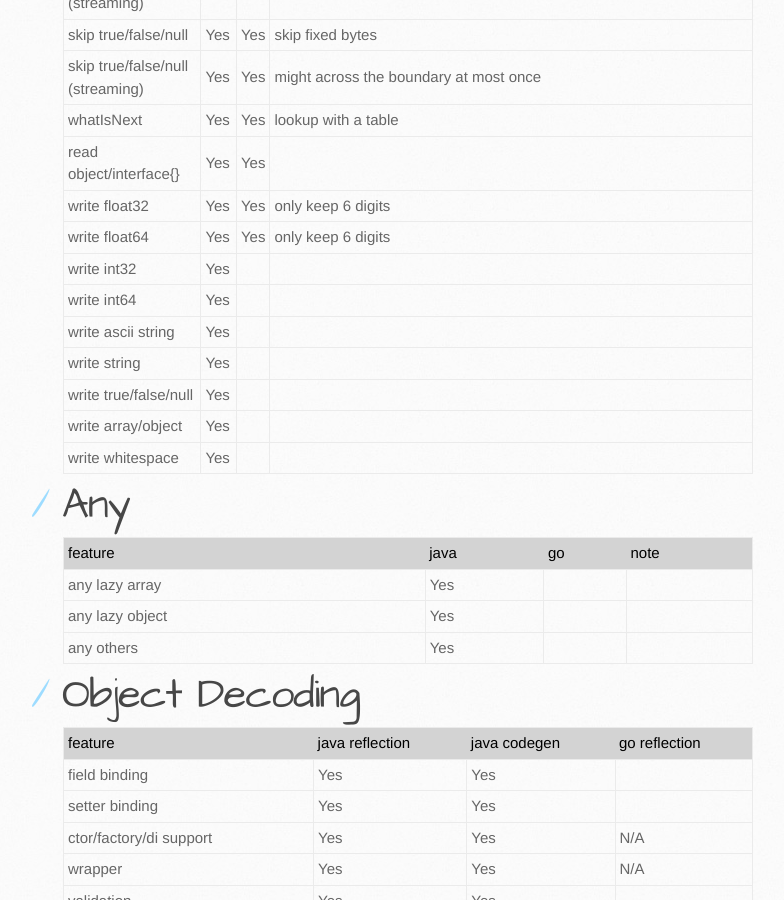
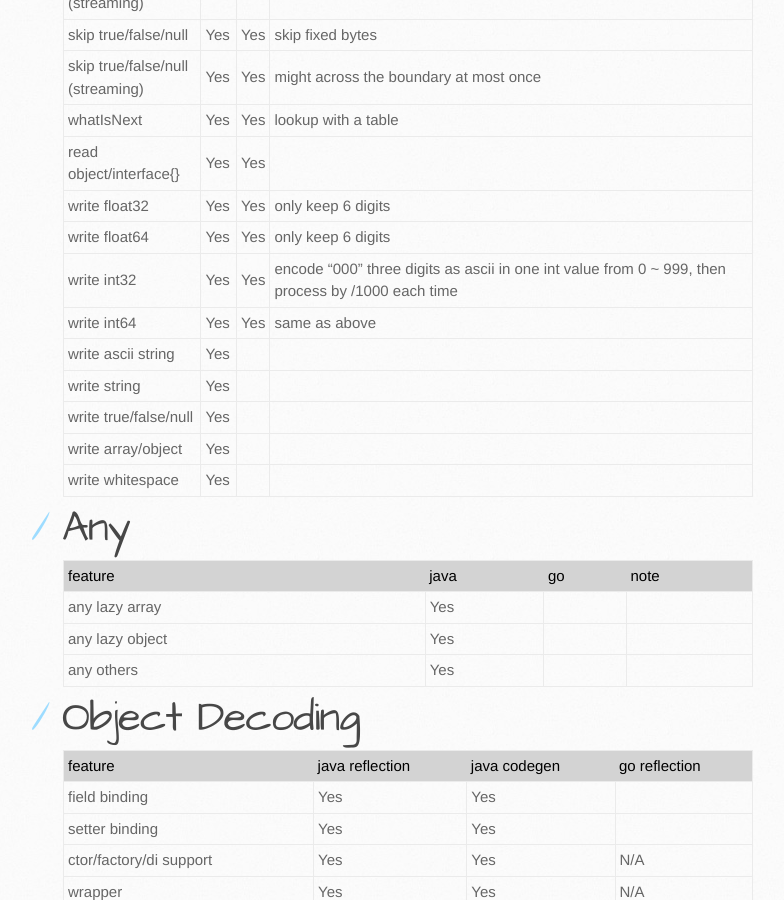
Before and after one commit to json-iterator/json-iterator.github.io, a Jekyll site: the page built from features.md, in a window 1280 px wide and 900 px high, scrolled down 1667 px. Shown: the whole window, without its empty margins (107-891 px from the left). Built offline with Jekyll 4.4.1, drawn with Linux system fonts in a browser that asks for light colours; comment, search, counter and statistics services are not loaded.

Commit message:
Update features.md

```diff
--- a/features.md
+++ b/features.md
@@ -39,8 +39,8 @@ title: Jsoniter Features (Java Version)
 | read object/interface{} | Yes | Yes | |
 | write float32 | Yes | Yes | only keep 6 digits |
 | write float64 | Yes | Yes | only keep 6 digits |
-| write int32 | Yes |  |
-| write int64 | Yes |  |
+| write int32 | Yes | Yes | encode "000" three digits as ascii in one int value from 0 ~ 999, then process by /1000 each time |
+| write int64 | Yes | Yes | same as above |
 | write ascii string | Yes |  |
 | write string | Yes |  |
 | write true/false/null | Yes |  |
```
